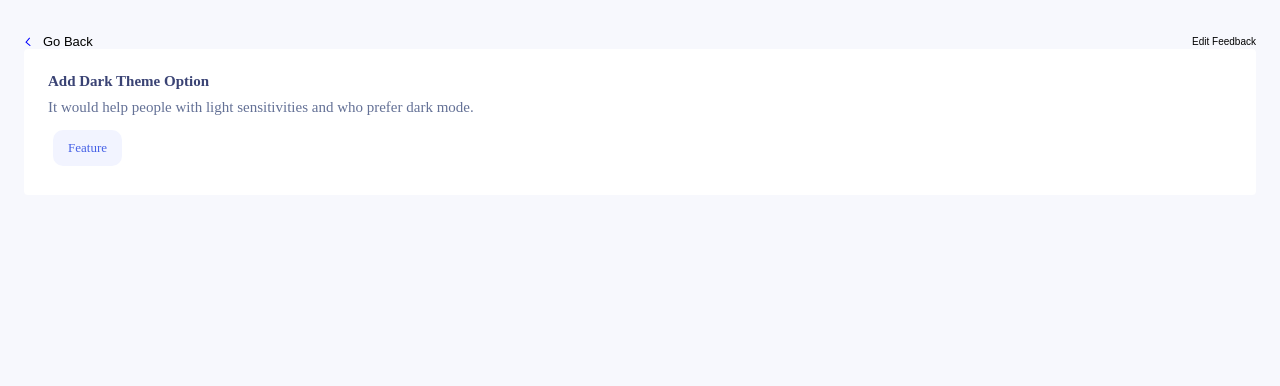
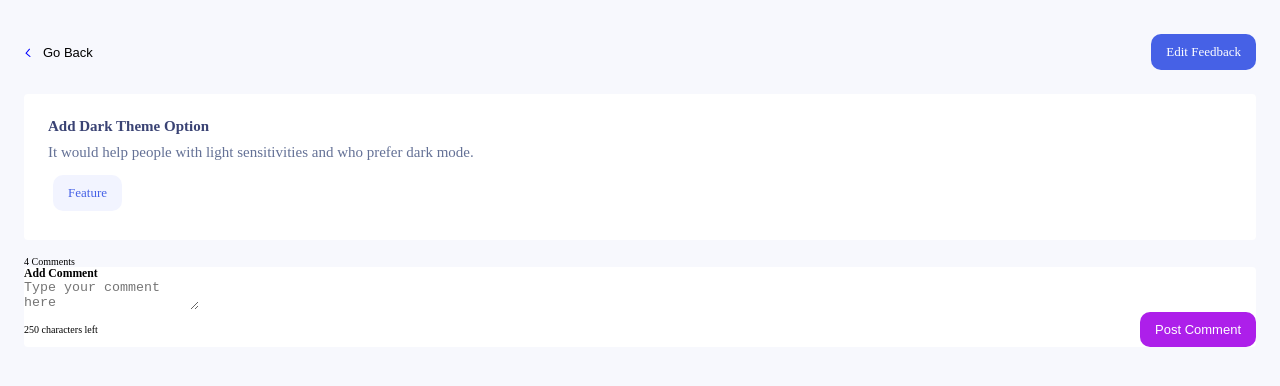
Before and after one commit to Davetech101/product-feedback-app, a Next.js app: page / in a window 1280 px wide. Shown: the top 386 px of the page. Built offline with nearby package versions, Linux system fonts and the light colour scheme.

Commit message:
more on feedback detail

```diff
--- a/components/FeedbackDetail.jsx
+++ b/components/FeedbackDetail.jsx
@@ -1,14 +1,45 @@
-import StyledFeedFeedbackDetail from "../styles/styledComponents/StyledFeedFeedbackDetail"
-import BackBtn from "./reuseable/BackBtn"
-import Suggestion from "./reuseable/Suggestion"
+import Link from "next/link";
+import StyledFeedFeedbackDetail from "../styles/styledComponents/StyledFeedFeedbackDetail";
+import BackBtn from "./reuseable/BackBtn";
+import Suggestion from "./reuseable/Suggestion";
 
 const FeedbackDetail = () => {
+  const dummyComments = [
+    {
+      name: "James Skinner",
+      handle: "JSKINNER",
+      comment:
+        "Second this! I do a lot of late night coding and reading. Adding a dark theme can be great for preventing eye strain and the headaches that result. It’s also quite a trend with modern apps and  apparently saves battery life.",
+    },
+
+    {
+        name: "Annie VAl",
+        handle: "Ann",
+        comment:
+          "Second this! I do a lot of late night coding and reading. Adding a dark theme can be great for preventing eye strain and the headaches that result. It’s also quite a trend with modern apps and  apparently saves battery life.",
+      },
+
+      {
+        name: "Elijah Moses",
+        handle: "Ipathedtheredsea",
+        comment:
+          "Second this! I do a lot of late night coding and reading. Adding a dark theme can be great for preventing eye strain and the headaches that result. It’s also quite a trend with modern apps and  apparently saves battery life.",
+      },
+
+      {
+        name: "Ryan Willie",
+        handle: "willyan",
+        comment:
+          "Second this! I do a lot of late night coding and reading. Adding a dark theme can be great for preventing eye strain and the headaches that result. It’s also quite a trend with modern apps and  apparently saves battery life.",
+      },
+  ];
+
   return (
     <StyledFeedFeedbackDetail>
       <div className="top">
         <BackBtn stroke="blue" />
 
-                <button>Edit Feedback</button>
+        <Link href="pass">Edit Feedback</Link>
       </div>
 
       <Suggestion
@@ -17,8 +48,24 @@ const FeedbackDetail = () => {
         category="Feature"
         border="none"
       />
+
+      <div className="commentBox">
+        <div>4 Comments</div>
+      </div>
+
+      <div className="addComment">
+         <h3>Add Comment</h3>
+
+         <textarea placeholder="Type your comment here"></textarea>
+
+         <div>
+            <p>{250-0} characters left</p>
+
+            <button>Post Comment</button>
+         </div>
+      </div>
     </StyledFeedFeedbackDetail>
-    )
-}
+  );
+};
 
-export default FeedbackDetail
+export default FeedbackDetail;
--- a/components/reuseable/AddFeedbackBtn.jsx
+++ b/components/reuseable/AddFeedbackBtn.jsx
@@ -1,21 +1,21 @@
-import Link from "next/link"
-import styled from "styled-components"
+import Link from "next/link";
+import styled from "styled-components";
 
 const StyledLink = styled.a`
-background:#AD1FEA;
-padding:1rem 1.5rem;
-border-radius:1rem;
-text-decoration:none;
-color:#fff;
-font-size:1.3rem;
-`
+  background: #ad1fea;
+  padding: 1rem 1.5rem;
+  border-radius: 1rem;
+  text-decoration: none;
+  color: #fff;
+  font-size: 1.3rem;
+`;
 
 const AddFeedbackBtn = () => {
   return (
     <Link href="/create-feedback" passHref>
       <StyledLink>+ Add Feedback</StyledLink>
     </Link>
-  )
-}
+  );
+};
 
-export default AddFeedbackBtn
+export default AddFeedbackBtn;
--- a/styles/styledComponents/StyledFeedFeedbackDetail.jsx
+++ b/styles/styledComponents/StyledFeedFeedbackDetail.jsx
@@ -1,11 +1,41 @@
-import styled from 'styled-components'
+import styled from "styled-components";
 
 const StyledFeedFeedbackDetail = styled.section`
-   .top{
-     display:flex;
-     justify-content:space-between;
-     align-items:center;
-   }
-`
+  .top{
+    display: flex;
+    justify-content: space-between;
+    align-items: center;
+    margin-bottom: 2.4rem;
+  }
 
-export default StyledFeedFeedbackDetail
+  .top a{
+    background: #4661e6;
+    padding: 1rem 1.5rem;
+    border-radius: 1rem;
+    text-decoration: none;
+    color: #fff;
+    font-size: 1.3rem;
+  }
+
+  .addComment{
+    background:#fff;
+    border-radius:4px;
+  }
+
+  .addComment div{
+    display:flex;
+    justify-content:space-between;
+    align-items:center;
+  }
+
+  .addComment button{
+    background: #AD1FEA;
+    padding: 1rem 1.5rem;
+    border-radius: 1rem;
+    text-decoration: none;
+    color: #fff;
+    font-size: 1.3rem;
+  }
+`;
+
+export default StyledFeedFeedbackDetail;
```
Lines whose indentation alone changed are shown as unchanged.
